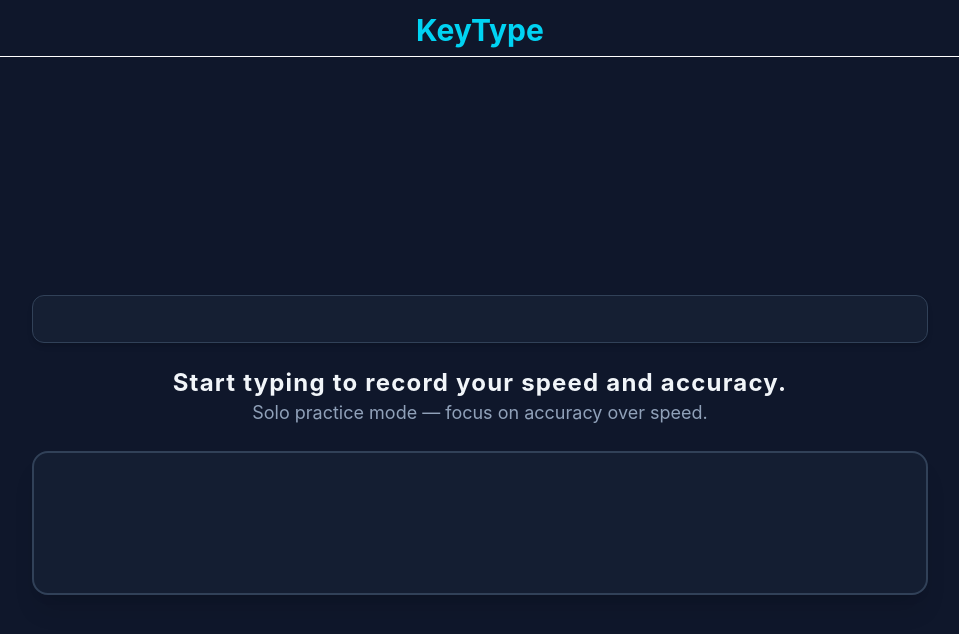
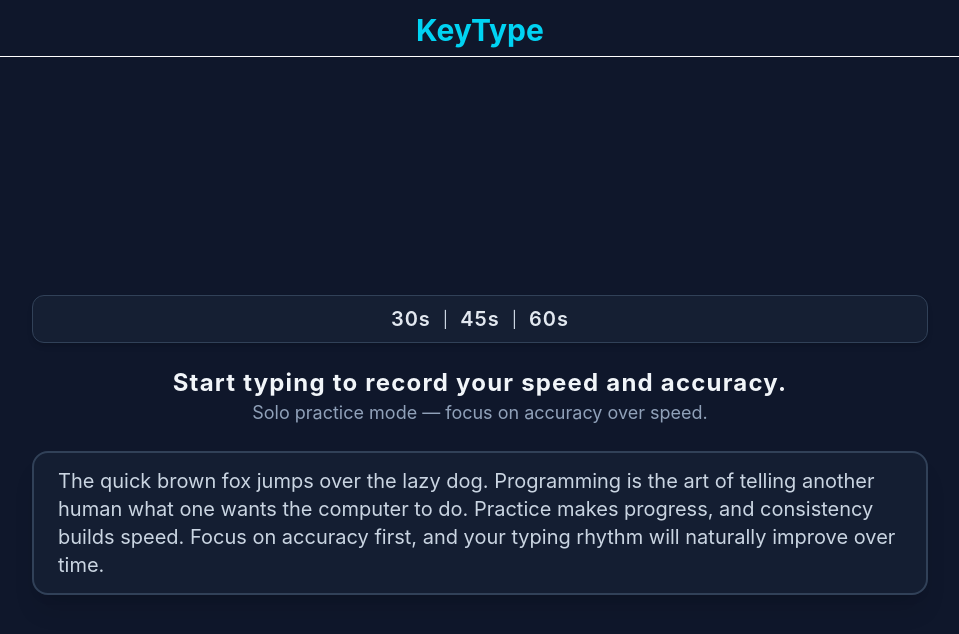
Before and after one commit to nirajv2006/KeyType, a React (Vite) app: page /STT in a window 1280 px wide. Shown: the top 634 px of the page, without its empty margins (160-1119 px from the left). Built offline with nearby package versions, Linux system fonts and the light colour scheme.

Commit message:
Done with test UI

```diff
--- a/src/pages/STT.jsx
+++ b/src/pages/STT.jsx
@@ -17,8 +17,24 @@
                 {/* Main Content Area - Single Container with tight gaps */}
                 <main className="flex flex-col items-center justify-center gap-4 w-full max-w-4xl my-auto">
 
-                    <div className="w-full h-12 flex items-center justify-between border-slate-700 border rounded-xl px-6 bg-slate-800/50 shadow-md">
-
+                    <div className="w-full h-12 flex items-center justify-center border-slate-700 border rounded-xl px-6 bg-slate-800/50 shadow-md gap-3">
+                        <button className="flex flex-row items-center justify-center text-slate-300 hover:text-cyan-400 transition-all duration-200 gap-4">
+                            <h1 className="text-slate-200 text-sm sm:text-lg md:text-xl font-semibold tracking-wider hover:text-cyan-400 transition-all duration-200 ">
+                                30s
+                            </h1>
+                        </button>
+                            <span className="text-slate-300">|</span>
+                        <button>
+                            <h1 className="text-slate-200 text-sm sm:text-lg md:text-xl font-semibold tracking-wider hover:text-cyan-400 transition-all duration-200">
+                                45s
+                            </h1>
+                        </button>
+                            <span className="text-slate-300">|</span>
+                        <button>
+                            <h1 className="text-slate-200 text-sm sm:text-lg md:text-xl font-semibold tracking-wider hover:text-cyan-400 transition-all duration-200">
+                                60s
+                            </h1>
+                        </button>
                     </div>
 
                     {/* Subtitle Instructions */}
@@ -32,7 +48,9 @@
                     </div>
 
                     <div className="w-full h-36 flex items-center justify-center border-2 border-slate-700 bg-slate-800/40 rounded-2xl p-6 shadow-xl">
-                        {/* Typing words will be rendered here dynamically */}
+                        <p className="text-slate-300 text-sm sm:text-lg md:text-xl">
+                                The quick brown fox jumps over the lazy dog. Programming is the art of telling another human what one wants the computer to do. Practice makes progress, and consistency builds speed. Focus on accuracy first, and your typing rhythm will naturally improve over time.
+                        </p>
                     </div>
 
                 </main>
```
